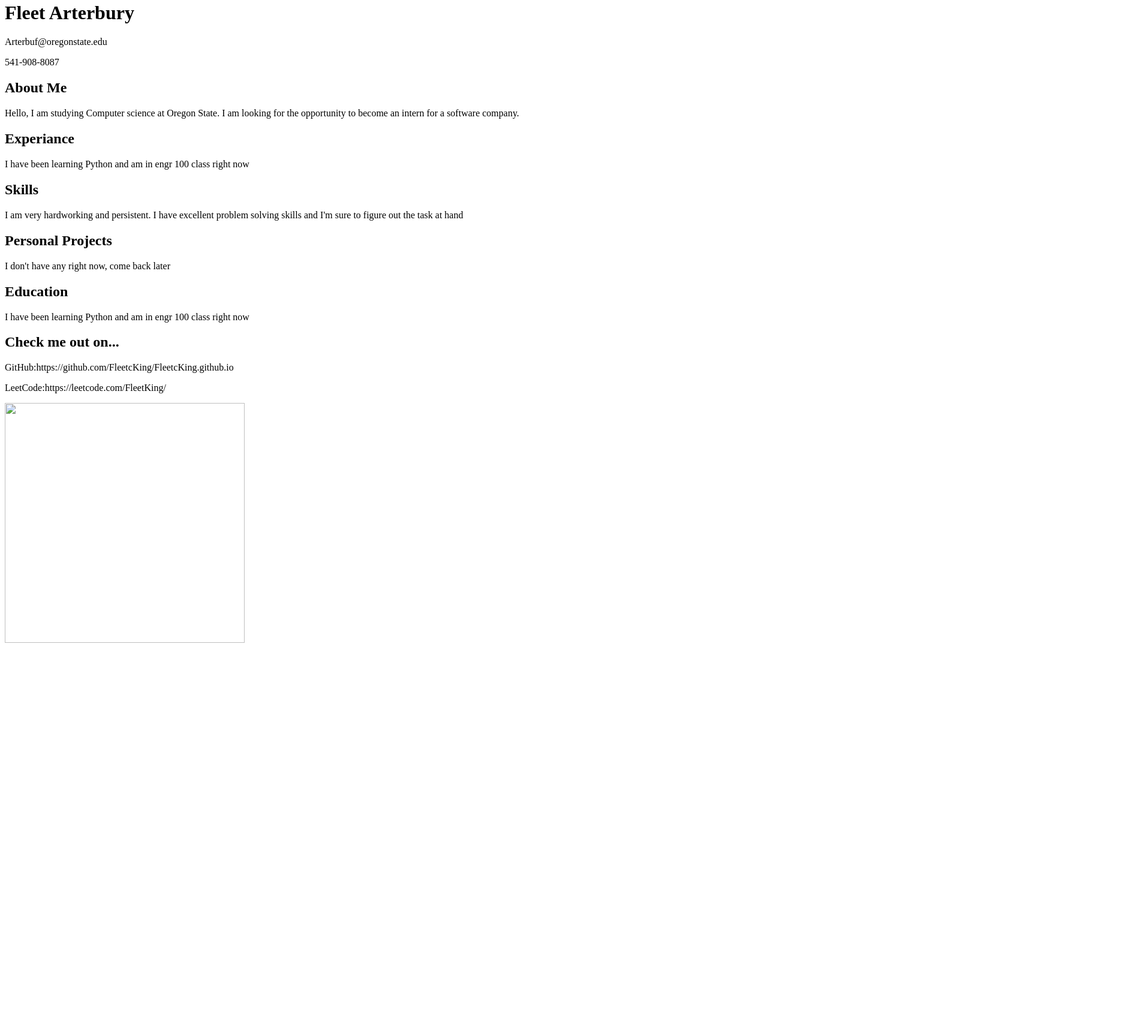
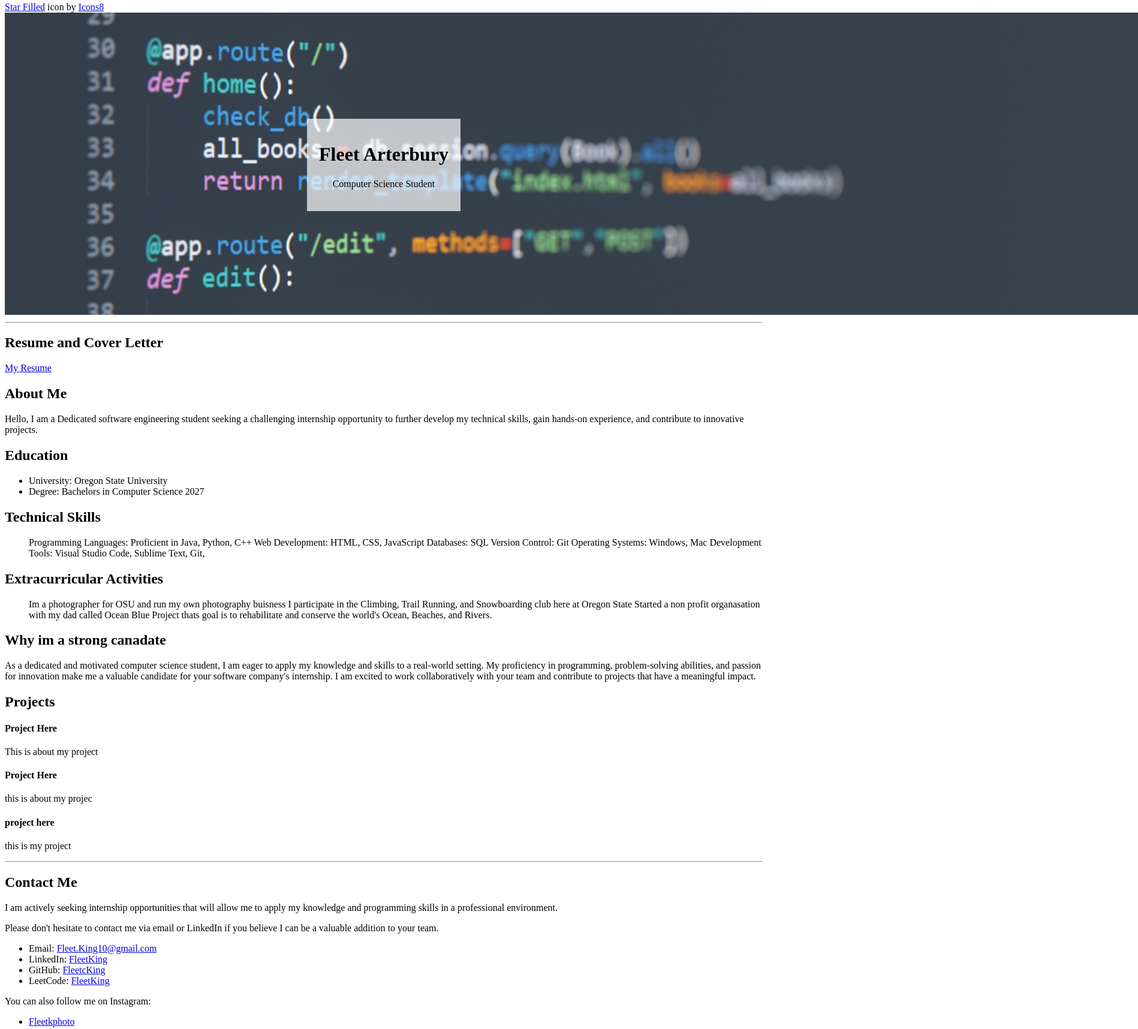
Before and after one commit to FleetcKing/FleetcKing.github.io, a plain HTML site: page index.html in a window 1280 px wide. Shown: the part 5-1721 px from the top of the page at 60% size, 1898 px wide, since content can reach past the window. Before the commit the page ends 1085 px from the top, so only its background shows below. Drawn offline with Linux system fonts and the light colour scheme.

Commit message:
Updating Website

```diff
--- a/index.html
+++ b/index.html
@@ -1,26 +1,104 @@
-<div></div>
+<!DOCTYPE html>
+<html>
+<head>
+    <title>Fleet Arterbury Portfolio</title>
+    <link rel="icon" type="image/png" href="icons8-star-filled-48.png" />
+   <body> <a target="_blank" href="https://icons8.com/icon/8uAtuJQJ4jhd/star-filled">Star Filled</a> icon by <a target="_blank" href="https://icons8.com">Icons8</a></body>
+   <style>
+        .container {
+            position: relative;
+            text-align: center;
+        }
+
+        .header {
+            position: absolute;
+            top: 50%;
+            left: 50%;
+            transform: translate(-50%, -50%);
+            background-color: rgba(255, 255, 255, 0.7);
+            padding: 20px;
+        }
+    </style>
+</head>
+<body>
+    <div class="container">
+        <img src="Images/HeaderPhoto.jpg" width="1890" alt="Some Cool Code" >
+        <div class="header">
+            <h1>Fleet Arterbury</h1>
+            <p>Computer Science Student</p>
+        </div>
+    </div>
+</body>
+<hr>
 <div>
-<h1>Fleet Arterbury</h1>
-<p>Arterbuf@oregonstate.edu</p>
-<p>541-908-8087</p>
-    <h2>About Me</h2>
-    <p> Hello, I am studying Computer science at Oregon State. I am looking for the opportunity to become an intern for a software company.</p>
+<h2>Resume and Cover Letter</h2>
+<a href="Resume.html" target=_blank title" Fleet Arterbury Resume "> My Resume</a>
 </div>
 <div>
-<h2>Experiance</h2>
-<p>I have been learning Python and am in engr 100 class right now </p>
-    <h2>Skills</h2>
-    <p>I am very hardworking and persistent. I have excellent problem solving skills and I'm sure to figure out the task at hand </p>
-<h2>Personal Projects</h2>
-<p>I don't have any right now, come back later</p>
-    <h2>Education</h2>
-    <p>I have been learning Python and am in engr 100 class right now </p>
-<h2>Check me out on...</h2>
-<p>GitHub:https://github.com/FleetcKing/FleetcKing.github.io</p>
-<p>LeetCode:https://leetcode.com/FleetKing/</p>
+<h2>About Me</h2>
+    <p> Hello, I am a Dedicated software engineering student seeking a challenging internship opportunity to further develop my technical skills, gain hands-on experience, and contribute to innovative projects.</p>
 
+<h2>Education</h2>
+    <ul>
+       <li> University: Oregon State University </li>
+       <li> Degree: Bachelors in Computer Science 2027 </li>
+    </ul>
+
+<h2>Technical Skills</h2>
+    <ul>
+        <il> Programming Languages: Proficient in Java, Python, C++ </il>
+        <il> Web Development: HTML, CSS, JavaScript </il>
+        <il> Databases: SQL </il>
+        <il> Version Control: Git </il>
+        <il> Operating Systems: Windows, Mac </il>
+        <il> Development Tools: Visual Studio Code, Sublime Text, Git, </il>
+    </ul>
+
+<h2>Extracurricular Activities</h2>
+    <ul>
+        <il> Im a photographer for OSU and run my own photography buisness </il>
+        <il> I participate in the Climbing, Trail Running, and Snowboarding club here at Oregon State</il>
+        <il> Started a non profit organasation with my dad called Ocean Blue Project thats goal is to rehabilitate and conserve the world's Ocean, Beaches, and Rivers. </il>
+    </ul>
+
+    <h2>Why im a strong canadate</h2>
+    <p>As a dedicated and motivated computer science student, I am eager to apply my knowledge and skills to a real-world setting. My proficiency in programming,
+        problem-solving abilities, and passion for innovation make me a valuable candidate for your software company's internship.
+        I am excited to work collaboratively with your team and contribute to projects that have a meaningful impact.</p>
 </div>
+<div>
+<h2>Projects</h2>
+    <h4>Project Here</h4>
+    <p>This is about my project</p>
 
+    <h4>Project Here</h4>
+    <p>this is about my projec</p>
+
+    <h4>project here</h4>
+    <p>this is my project</p>
+</div>
 <div>
-    <img src="images/SnowPic.jpg"
-    width="400"/>
+<section class="contact">
+<hr>
+<h2>Contact Me</h2>
+    <p>I am actively seeking internship opportunities that will allow me to apply my knowledge and programming skills in a professional environment.
+    </p>
+    <p> </p>Please don't hesitate to contact me via email or LinkedIn if you believe I can be a valuable addition to your team.
+        </p>
+
+    <ul>
+        <li>Email: <a href="mailto:Fleet.king10@gmail.com" target=_blank> Fleet.King10@gmail.com </a></li>
+        <li>LinkedIn: <a href="https://www.linkedin.com/in/fleet-king-67437b298/" target="_blank">FleetKing</a></li>
+        <li>GitHub: <a href="https://github.com/FleetcKing" target="_blank">FleetcKing</a></li>
+        <li>LeetCode: <a href="https://leetcode.com/FleetKing"target=_blank>FleetKing</a></li>
+    </ul>
+
+    <p>You can also follow me on Instagram:</p>
+
+    <ul class="Instagram">
+        <li><a href="https://www.instagram.com/fleetkphoto/" target="_blank">Fleetkphoto</a></li>
+
+    </ul>
+</section>
+</div>
+</html>
```
Also changed, not shown: Resume.html (added, +11 -0 lines), Images/HeaderPhoto.jpg (added), Images/icons8-star-filled-48.png (added), 1 other file.
